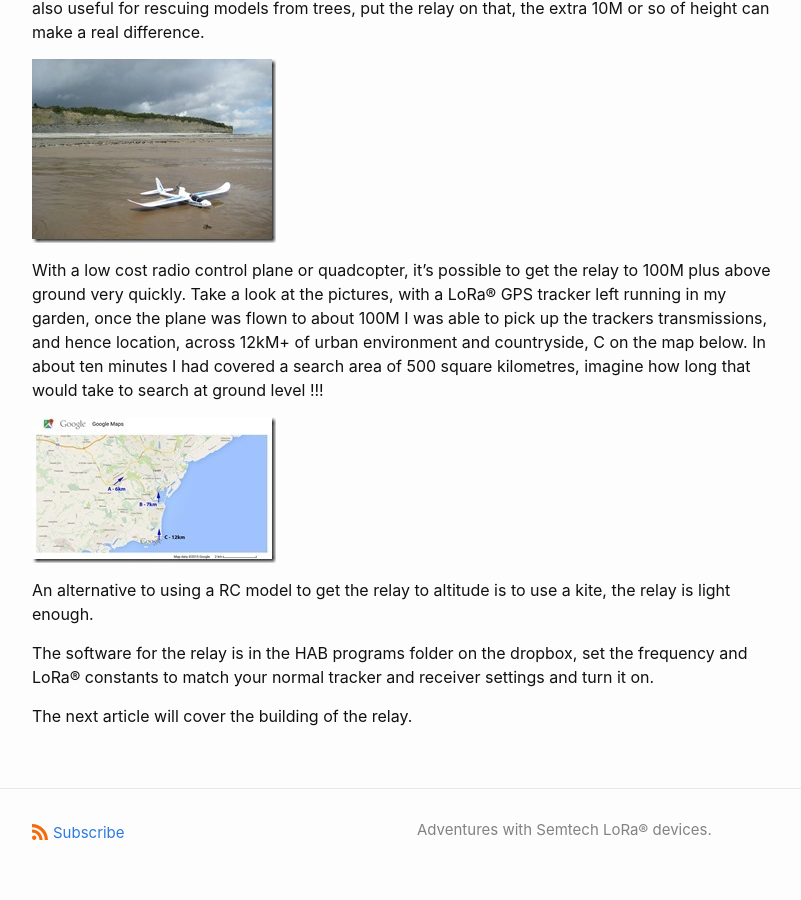
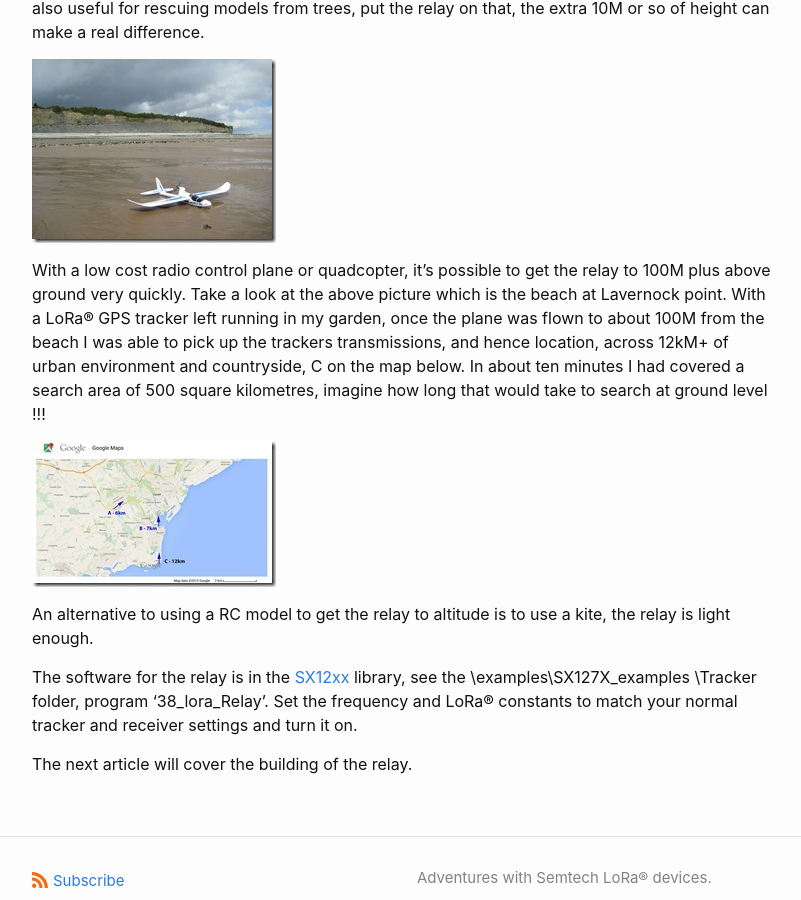
Before and after one commit to StuartsProjects/StuartsProjects.github.io, a Jekyll site: the page built from _posts/2016-08-15-how-to-search-500-square-kilometres-in-10-minutes.md, in a window 1280 px wide and 900 px high, scrolled down 872 px. Shown: the whole window, without its empty margins (238-1039 px from the left). Built offline with Jekyll 4.4.1, drawn with Linux system fonts in a browser that asks for light colours.

Commit message:
Add location of SX12xx library.

```diff
--- a/_posts/2016-08-15-how-to-search-500-square-kilometres-in-10-minutes.md
+++ b/_posts/2016-08-15-how-to-search-500-square-kilometres-in-10-minutes.md
@@ -20,12 +20,12 @@ Using a bit of string and a weight, a small rubber ball is good a stone is not,
 
 ![Part 1 - 2](/images/Part-1-2_thumb.jpg "Part 1 - 2")
 
-With a low cost radio control plane or quadcopter, it’s possible to get the relay to 100M plus above ground very quickly. Take a look at the pictures, with a LoRa® GPS tracker left running in my garden, once the plane was flown to about 100M I was able to pick up the trackers transmissions, and hence location, across 12kM+ of urban environment and countryside, C on the map below. In about ten minutes I had covered a search area of 500 square kilometres, imagine how long that would take to search at ground level !!!
+With a low cost radio control plane or quadcopter, it’s possible to get the relay to 100M plus above ground very quickly. Take a look at the above picture which is the beach at Lavernock point. With a LoRa® GPS tracker left running in my garden, once the plane was flown to about 100M from the beach I was able to pick up the trackers transmissions, and hence location, across 12kM+ of urban environment and countryside, C on the map below. In about ten minutes I had covered a search area of 500 square kilometres, imagine how long that would take to search at ground level !!!
 
 ![Part 1 - 3](/images/Part-1-3_thumb.jpg "Part 1 - 3")
 
 An alternative to using a RC model to get the relay to altitude is to use a kite, the relay is light enough.
 
-The software for the relay is in the HAB programs folder on the dropbox, set the frequency and LoRa® constants to match your normal tracker and receiver settings and turn it on.
+The software for the relay is in the [SX12xx](https://github.com/StuartsProjects/SX12XX-LoRa) library, see the \examples\SX127X\_examples \Tracker folder, program '38\_lora\_Relay'. Set the frequency and LoRa® constants to match your normal tracker and receiver settings and turn it on.
 
 The next article will cover the building of the relay.
```
